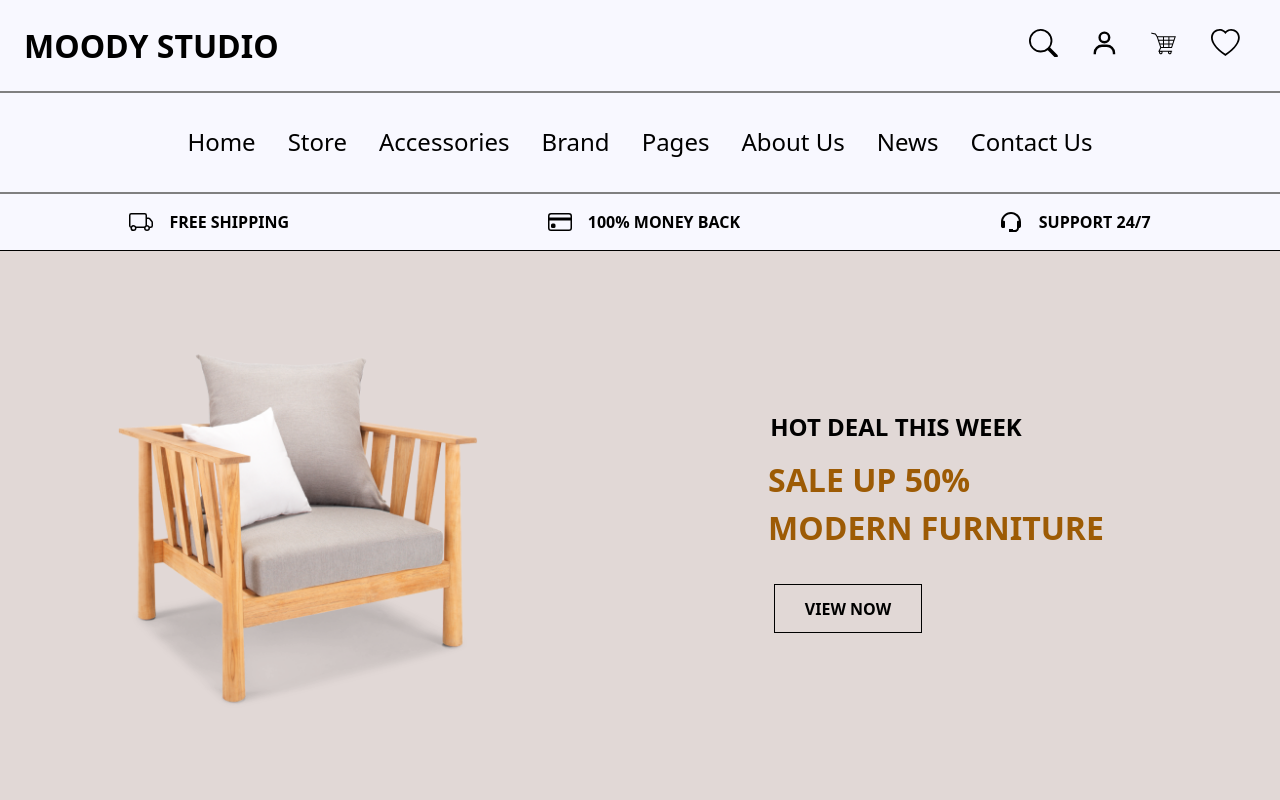
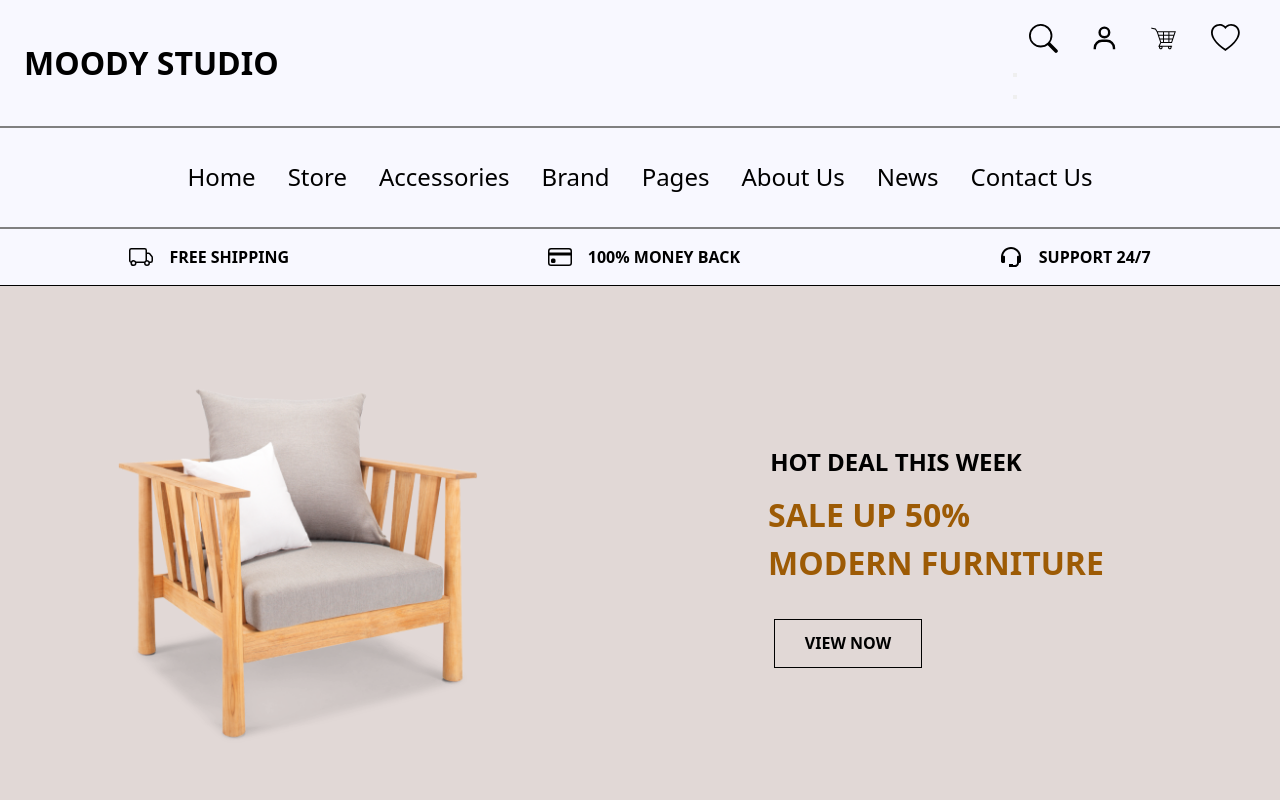
Before and after one commit to domchu/moody-studio-ecommerce, a React (Create React App) app: page / in a window 1280 px wide. Shown: the top 800 px of the page. Built offline with nearby package versions, Linux system fonts and the light colour scheme; the HTML template or start-up script is replaced by a standard one.

Commit message:
chore:added the button

```diff
--- a/src/components/Header.jsx
+++ b/src/components/Header.jsx
@@ -22,6 +22,10 @@ function Header() {
         <BiUser className="icon" />
         <GiShoppingCart className="icon" />
         <BsHeart className="icon" />
+        <div className="app">
+          <button></button>
+        </div>
+        <button></button>
       </div>
       <div className="small__screen">
         <BiMenu
```
